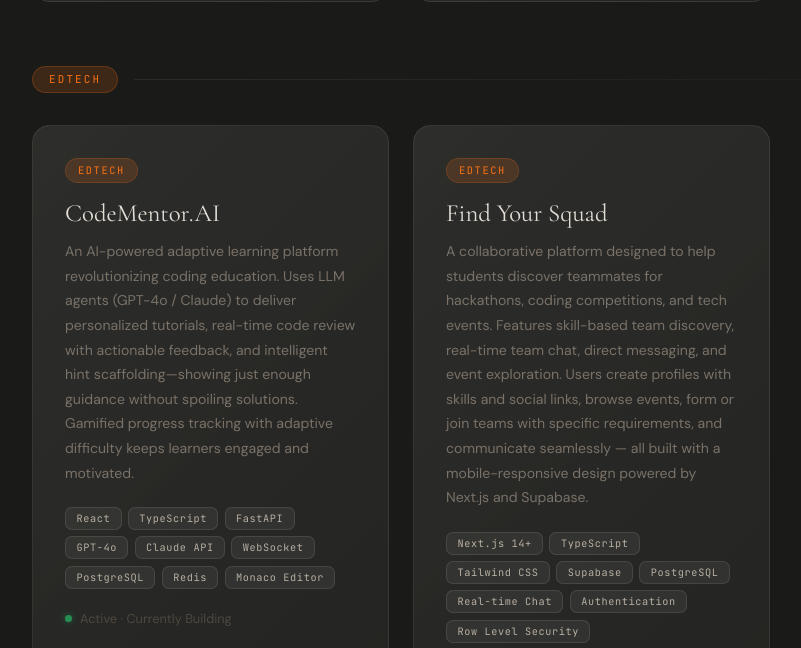
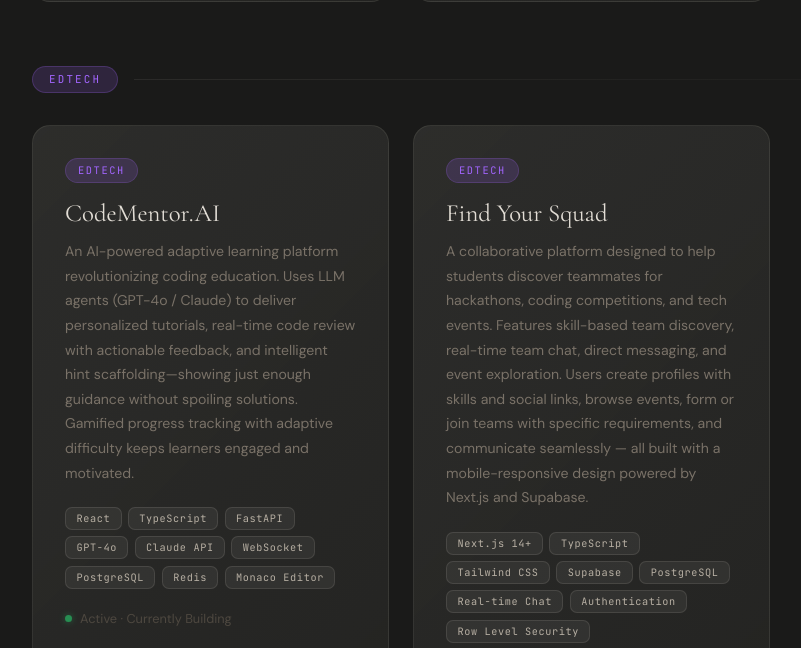
Before and after one commit to Parik-2006/PORTFOLIO, a website built with Vite: page projects.html in a window 1280 px wide. Shown: the part 2654-3302 px from the top of the page, without its empty margins (48-849 px from the left). Built offline with nearby package versions, Linux system fonts and the light colour scheme.

Commit message:
Enhance scroll transitions and update EdTech color to purple
- Changes EdTech category color from orange (#F97316) to vibrant purple (#A366FF)
- Enhances smooth scroll reveal animations for project cards
- Updates transition timing for better visual feedback
- Adds !important to .pcard.visible for reliable scroll-triggered reveals
- All project cards now smoothly fade in and slide up as user scrolls

```diff
--- a/projects.html
+++ b/projects.html
@@ -29,8 +29,8 @@
             --sys-bg:     rgba(36,113,163,0.16);
             --edge:       #B080C8;
             --edge-bg:    rgba(125,60,152,0.16);
-            --edtech:     #F97316;
-            --edtech-bg:  rgba(249,115,22,0.16);
+            --edtech:     #A366FF;
+            --edtech-bg:  rgba(163,102,255,0.16);
             --green:      #52B788;
             --green-bg:   rgba(82,183,136,0.16);
             --nav-h:      73px;
@@ -275,7 +275,7 @@
         .label-pill.ai-security { background: var(--ai-bg); color: var(--ai); border: 1px solid rgba(224,112,96,0.22); }
         .label-pill.systems     { background: var(--sys-bg); color: var(--sys); border: 1px solid rgba(112,168,208,0.22); }
         .label-pill.edge        { background: var(--edge-bg); color: var(--edge); border: 1px solid rgba(176,128,200,0.22); }
-        .label-pill.edtech      { background: var(--edtech-bg); color: var(--edtech); border: 1px solid rgba(249,115,22,0.22); }
+        .label-pill.edtech      { background: var(--edtech-bg); color: var(--edtech); border: 1px solid rgba(163,102,255,0.22); }
         .label-pill.green       { background: var(--green-bg); color: var(--green); border: 1px solid rgba(82,183,136,0.22); }
 
         .category-label .rule {
@@ -309,26 +309,17 @@
             border-radius: 18px;
             padding: 2rem;
             position: relative; overflow: hidden;
-            transition: transform .4s var(--ease), box-shadow .4s var(--ease), border-color .3s, background .3s, backdrop-filter .3s;
+            transition: transform .4s var(--ease), box-shadow .4s var(--ease), border-color .3s, background .3s, backdrop-filter .3s, opacity 0.6s ease;
             transform-style: preserve-3d;
-            will-change: transform;
+            will-change: transform, opacity;
             opacity: 0; transform: translateY(28px);
             cursor: none;
-            animation: cardStagger 0.6s var(--ease) forwards;
         }
 
-        @keyframes cardStagger {
-            0% {
-                opacity: 0;
-                transform: translateY(28px) scale(0.95) rotateX(10deg);
-            }
-            100% {
-                opacity: 1;
-                transform: translateY(0) scale(1) rotateX(0);
-            }
+        .pcard.visible {
+            opacity: 1 !important;
+            transform: translateY(0) !important;
         }
-
-        .pcard.visible { opacity: 1; transform: translateY(0); }
         .pcard:hover {
             background: linear-gradient(135deg, rgba(60,60,58,0.9) 0%, rgba(44,44,42,1) 100%);
             border-color: var(--border-h);
@@ -375,7 +366,7 @@
         .pcard-tag.ai-security { background: var(--ai-bg);   color: var(--ai);   border: 1px solid rgba(224,112,96,0.2); }
         .pcard-tag.systems     { background: var(--sys-bg);  color: var(--sys);  border: 1px solid rgba(112,168,208,0.2); }
         .pcard-tag.edge        { background: var(--edge-bg); color: var(--edge); border: 1px solid rgba(176,128,200,0.2); }
-        .pcard-tag.edtech      { background: var(--edtech-bg); color: var(--edtech); border: 1px solid rgba(249,115,22,0.2); }
+        .pcard-tag.edtech      { background: var(--edtech-bg); color: var(--edtech); border: 1px solid rgba(163,102,255,0.2); }
         .pcard-tag.green       { background: var(--green-bg); color: var(--green); border: 1px solid rgba(82,183,136,0.2); }
 
         .pcard h3 {
```
